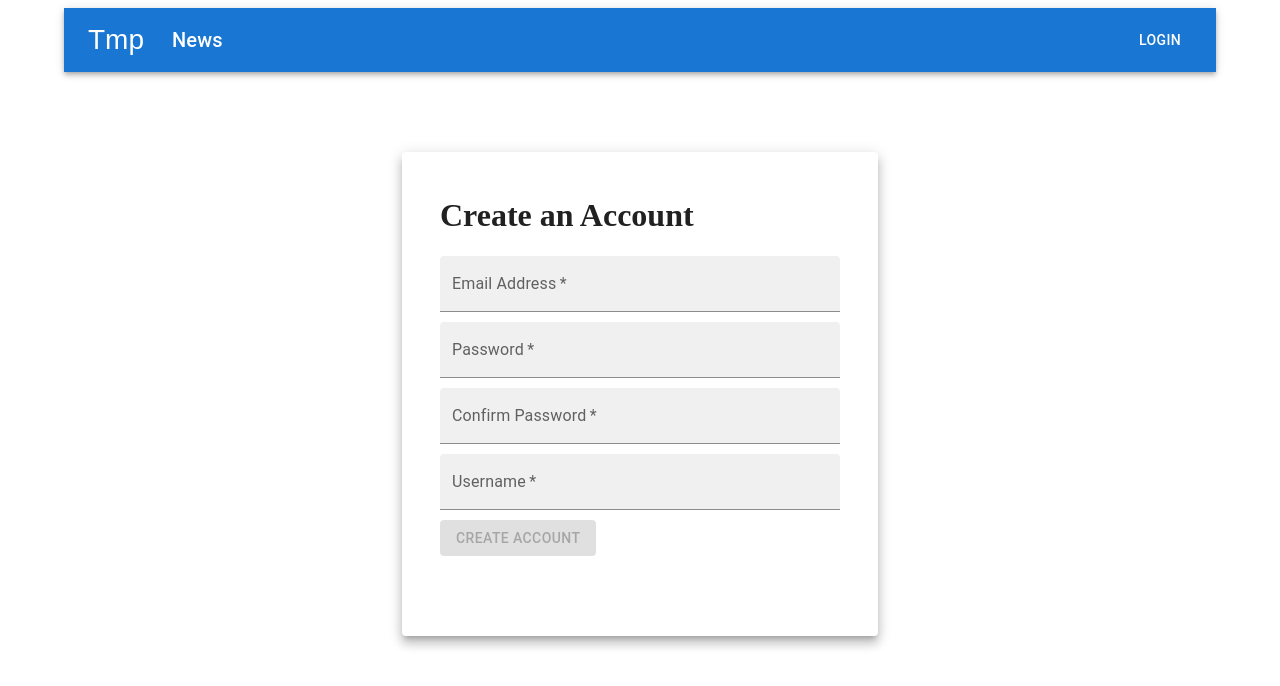
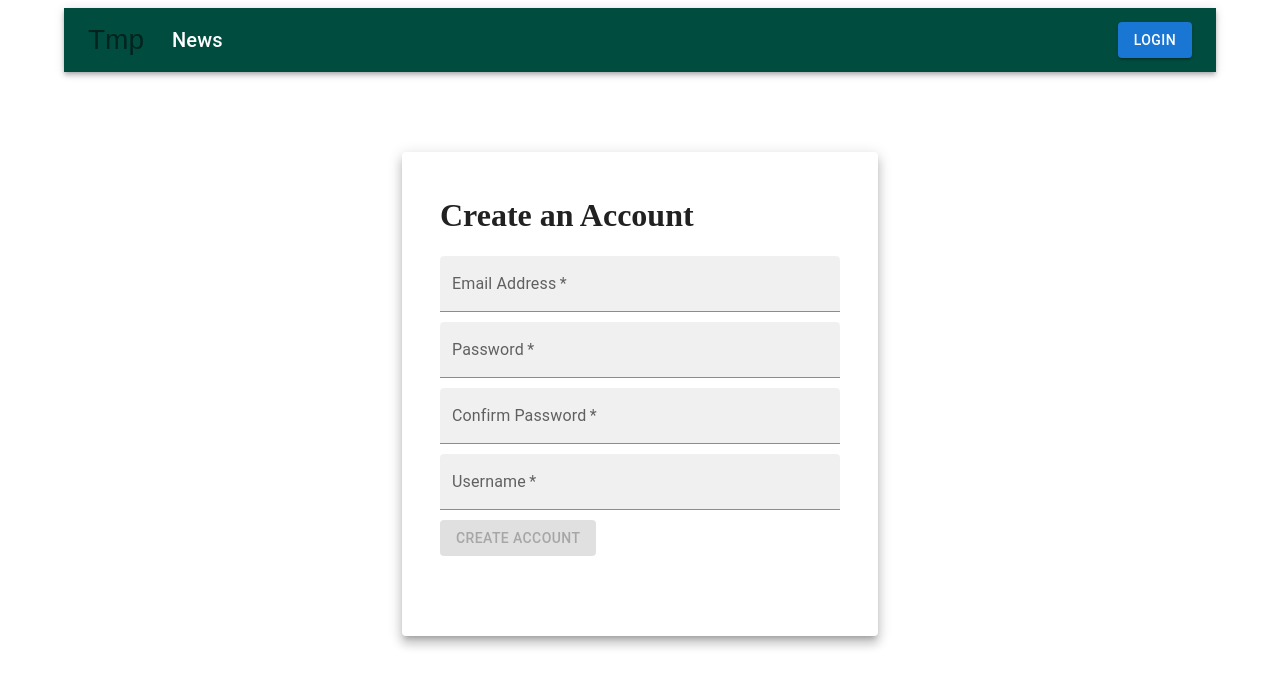
Before and after one commit to NerdyWithZainab/video-annotator, a Next.js app: page /create-account in a window 1280 px wide. Shown: the top 686 px of the page. Built offline with nearby package versions, Linux system fonts and the light colour scheme; no server answers.

Commit message:
get the material theme to work

```diff
--- a/components/Navbar/index.tsx
+++ b/components/Navbar/index.tsx
@@ -6,34 +6,38 @@ import IconButton from "@mui/material/IconButton";
 // import MenuIcon from "@mui/icons-material/Menu";
 import { AuthContext } from "../../contexts/authContext";
 import { useContext } from "react";
+import { useTheme } from "@material-ui/core/styles";
 
 const Navbar: React.FC = () => {
   const { auth, loading } = useContext(AuthContext);
   const currentUser = auth?.currentUser;
 
+  const theme = useTheme();
+  console.log("deleteMe theme primary in child is: ");
+  // console.log(theme);
+  console.log(theme.palette.primary.main);
+
   const handleLogout = () => {
     auth.signOut();
     // @TODO I think I need a custom hook to handle listening for this state change
   };
+  //color={theme.palette.primary}
   return (
-    <AppBar position="static">
+    <AppBar
+      position="sticky"
+      style={{ backgroundColor: theme.palette.primary.main }}
+    >
       <Toolbar>
-        <IconButton
-          size="large"
-          edge="start"
-          color="inherit"
-          aria-label="menu"
-          sx={{ mr: 2 }}
-        >
+        <IconButton size="large" edge="start" aria-label="menu" sx={{ mr: 2 }}>
           Tmp
           {/* <MenuIcon /> */}
         </IconButton>
         <Typography variant="h6" component="div" sx={{ flexGrow: 1 }}>
           News
         </Typography>
-        {!currentUser && <Button color="inherit">Login</Button>}
+        {!currentUser && <Button variant="contained">Login</Button>}
         {currentUser && (
-          <Button color="inherit" onClick={handleLogout}>
+          <Button variant="contained" onClick={handleLogout}>
             Logout
           </Button>
         )}
--- a/package.json
+++ b/package.json
@@ -13,6 +13,7 @@
   "dependencies": {
     "@emotion/react": "^11.10.5",
     "@emotion/styled": "^11.10.5",
+    "@material-ui/core": "^4.12.4",
     "@mui/material": "^5.11.3",
     "@next/font": "13.1.1",
     "@types/node": "18.11.18",
--- a/pages/_app.tsx
+++ b/pages/_app.tsx
@@ -1,10 +1,12 @@
 import "../styles/globals.css";
 import type { AppProps } from "next/app";
-import { Container } from "@mui/material";
 import { IntlProvider } from "react-intl";
 import * as englishMessages from "../lang/en.json";
 import { initializeApp } from "firebase/app";
 import { getAnalytics } from "firebase/analytics";
+import { Container } from "@mui/material";
+import { createTheme, ThemeProvider } from "@material-ui/core/styles";
+import { themeOptions } from "../styles/materialTheme";
 
 import { firebaseConfig } from "../firebase";
 import { getAuth, Auth } from "firebase/auth";
@@ -17,6 +19,27 @@ export default function App({ Component, pageProps }: AppProps) {
     en: englishMessages,
   };
   const locale = "en";
+  // const theme = createTheme(themeOptions);
+  const theme = createTheme({
+    palette: {
+      // mode: "light",
+      primary: {
+        main: "#004d40",
+      },
+      secondary: {
+        main: "#26a69a",
+      },
+    },
+    overrides: {
+      MuiAppBar: {
+        colorPrimary: {
+          backgroundColor: "#662E9B",
+        },
+      },
+    },
+  });
+  console.log("deleteMe theme primary in app.tsx is: ");
+  console.log(theme.palette.primary.main);
 
   let loading: boolean = true;
   const app = initializeApp(firebaseConfig);
@@ -30,6 +53,7 @@ export default function App({ Component, pageProps }: AppProps) {
 
   return (
     <AuthContext.Provider value={{ auth, loading }}>
+      <ThemeProvider theme={theme}>
         <IntlProvider
           messages={messageMap[locale]}
           locale={locale}
@@ -40,6 +64,7 @@ export default function App({ Component, pageProps }: AppProps) {
             <Component {...pageProps} />
           </Container>
         </IntlProvider>
+      </ThemeProvider>
     </AuthContext.Provider>
   );
 }
--- a/pages/index.tsx
+++ b/pages/index.tsx
@@ -9,7 +9,7 @@ export default function Home() {
   return (
     <>
       <Head>
-        <title>Create Next App</title>
+        <title>Video Annotator</title>
         <meta name="description" content="Generated by create next app" />
         <meta name="viewport" content="width=device-width, initial-scale=1" />
         <link rel="icon" href="/favicon.ico" />
--- /dev/null
+++ b/styles/materialTheme.ts
@@ -0,0 +1,113 @@
+import { ThemeOptions } from "@mui/material/styles";
+
+export const themeOptions: ThemeOptions = {
+  palette: {
+    // mode: "light",
+    primary: {
+      main: "#004d40",
+    },
+    secondary: {
+      main: "#26a69a",
+    },
+  },
+};
+
+// import { darken, lighten } from "@material-ui/core/styles/colorManipulator";
+
+// export const lato = [
+//   "Lato",
+//   "-apple-system",
+//   "BlinkMacSystemFont",
+//   '"Segoe UI"',
+//   "Roboto",
+//   '"Helvetica Neue"',
+//   "Arial",
+//   "sans-serif",
+//   '"Apple Color Emoji"',
+//   '"Segoe UI Emoji"',
+//   '"Segoe UI Symbol"',
+// ].join(",");
+
+// const blackColor = "#0E1014";
+// const whiteColor = "#ffffff";
+
+// export default (primaryColor) => {
+//   const lightPrimaryColor = lighten(primaryColor, 0.7);
+//   const darkPrimaryColor = darken(primaryColor, 0.2);
+
+//   return {
+//     palette: {
+//       common: { black: blackColor },
+//       primary: { main: primaryColor },
+//       secondary: { main: darkPrimaryColor },
+//       paper: { main: "#eeeeee" },
+//       text: { primary: blackColor },
+//     },
+//     typography: {
+//       fontFamily: lato,
+//       h1: { fontWeight: 800, letterSpacing: "0.02em" },
+//       h2: { fontWeight: 800, letterSpacing: "0.02em" },
+//       h5: { fontWeight: 700, letterSpacing: "0.04em" },
+//       h6: {
+//         fontSize: 14,
+//         fontWeight: 700,
+//         textTransform: "uppercase",
+//         letterSpacing: "0.02em",
+//       },
+//       body1: { fontWeight: 400 },
+//       body2: { fontWeight: 400, fontSize: 14 },
+//       caption: {
+//         fontWeight: 300,
+//         fontSize: 14,
+//         letterSpacing: "0.02em",
+//         color: darken(blackColor, 0.5),
+//         lineHeight: 1.2,
+//       },
+//       subtitle1: { fontSize: 20, letterSpacing: "0.02em" },
+//     },
+//     overrides: {
+//       MuiTypography: { colorTextSecondary: { color: "#0E1014" } },
+//       MuiFormHelperText: { root: { color: "#0E1014" } },
+//       MuiAlert: {
+//         action: {
+//           alignItems: "start",
+//         },
+//       },
+//       MuiButton: {
+//         label: {
+//           letterSpacing: "0.02em",
+//           fontSize: 16,
+//           fontWeight: 500,
+//         },
+//         root: {
+//           borderRadius: 10000,
+//           padding: "6px 20px",
+//           fontWeight: 600,
+//         },
+//         outlined: { padding: "6px 20px" },
+//         containedSizeSmall: { padding: "4px 16px" },
+//         outlinedSizeSmall: { padding: "4px 12px" },
+//         containedSecondary: { backgroundColor: lightPrimaryColor },
+//         contained: {
+//           backgroundColor: whiteColor,
+//           boxShadow: "1px 2px 6px -2px rgba(0,0,0,0.2)",
+//         },
+//       },
+//       MuiTableCell: { root: { fontStyle: "unset" } },
+//       MuiListItem: {
+//         root: {
+//           "&$selected": { backgroundColor: lightPrimaryColor },
+//         },
+//       },
+//       MuiTreeItem: {
+//         root: {
+//           "&$selected": {
+//             "&& > .MuiTreeItem-content .MuiTreeItem-label": {
+//               backgroundColor: lightPrimaryColor,
+//             },
+//           },
+//         },
+//       },
+//     },
+//   };
+// };
```
Also changed, not shown: 1 other file (tests, documents, lock files or other folders). Lines whose indentation alone changed are shown as unchanged.
